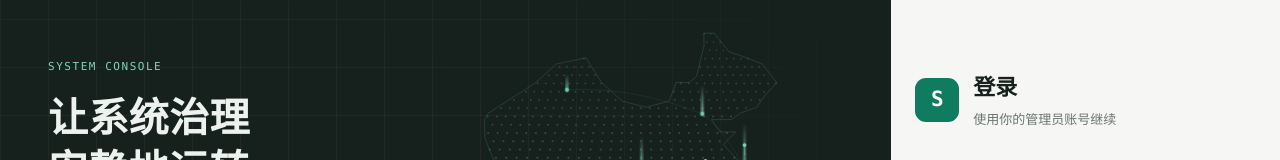
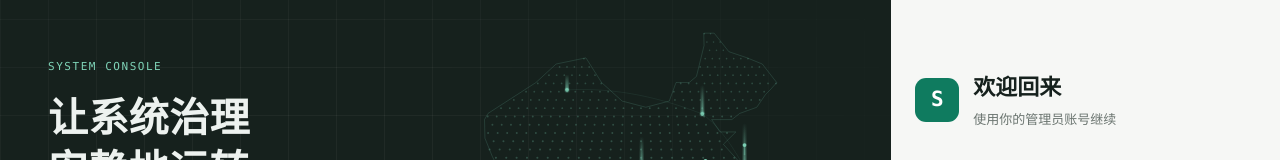
Before and after one commit to smileluck/SmileX-Admin-Go, a Vue app in the folder web/: page /login in a window 1280 px wide. Shown: the part 125-285 px from the top of the page. Built offline with nearby package versions, Linux system fonts and the light colour scheme; no server answers.

Commit message:
style(login): 登录表单标题改为「欢迎回来」

```diff
--- a/web/src/views/login/Login.vue
+++ b/web/src/views/login/Login.vue
@@ -44,7 +44,7 @@
         <div class="form-head">
           <div class="seal seal--sm">S</div>
           <div>
-            <h2 class="form-title">登录</h2>
+            <h2 class="form-title">欢迎回来</h2>
             <p class="form-sub">使用你的管理员账号继续</p>
           </div>
         </div>
```
